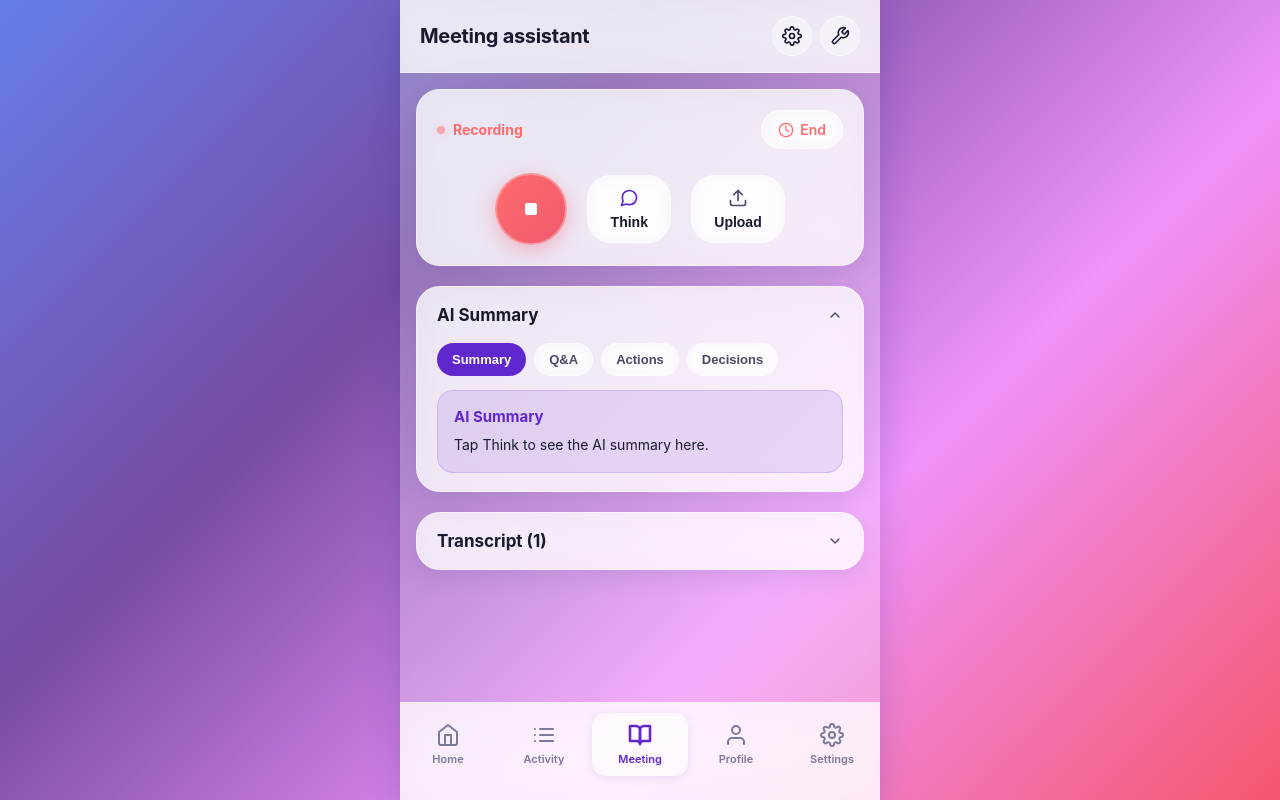
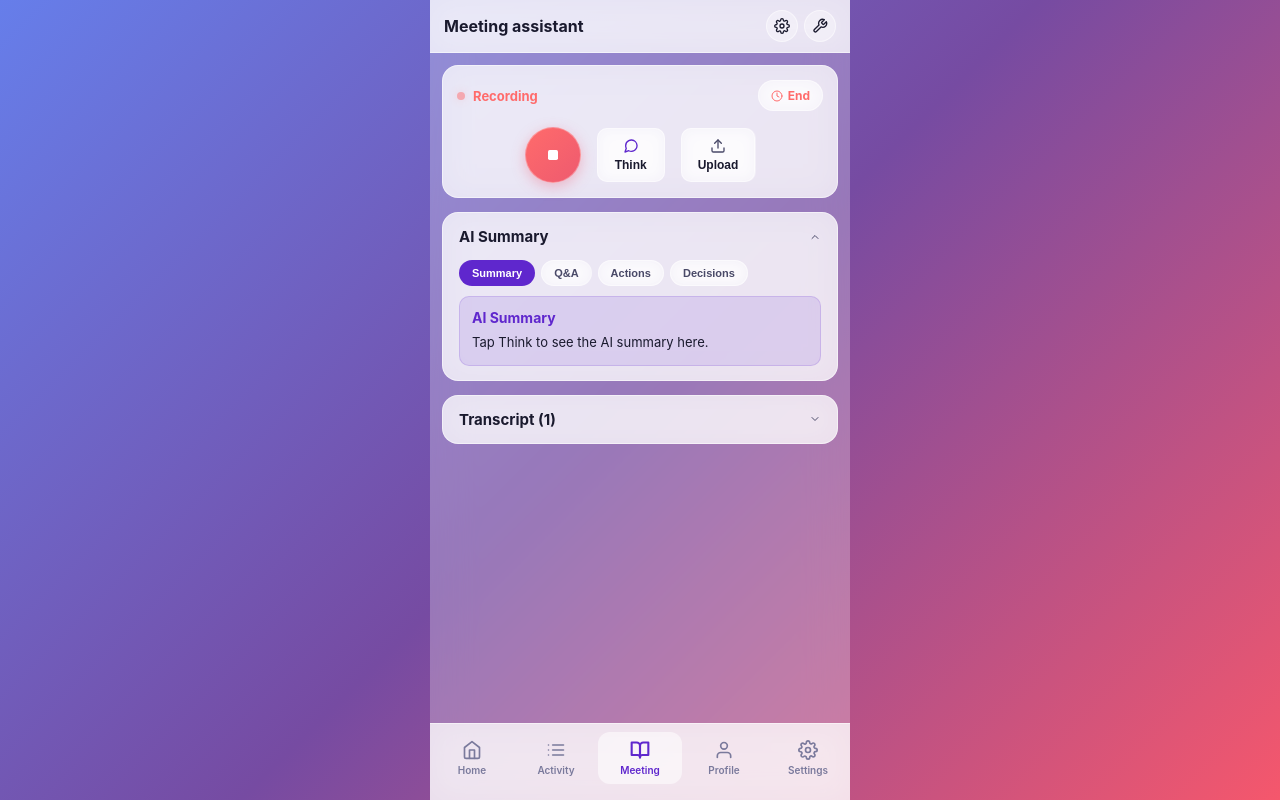
Before and after one commit to kannanjmc/interfaceai-assignment, a Flask app: page / in a window 1280 px wide. Run offline with Flask 3, Linux system fonts and the light colour scheme.

Commit message:
Make UI more compact and smaller

```diff
--- a/src/ui_app/static/css/style.css
+++ b/src/ui_app/static/css/style.css
@@ -10,8 +10,8 @@
     --accent-light: rgba(95, 39, 205, 0.12);
     --danger: #ff6b6b;
     --success: #1dd1a1;
-    --radius: 24px;
-    --radius-sm: 16px;
+    --radius: 16px;
+    --radius-sm: 10px;
     --radius-pill: 999px;
 }
 
@@ -24,7 +24,7 @@
 html, body {
     height: 100%;
     font-family: -apple-system, BlinkMacSystemFont, 'Segoe UI', Roboto, Helvetica, Arial, sans-serif;
-    background: linear-gradient(135deg, #667eea 0%, #764ba2 33%, #f093fb 66%, #f5576c 100%);
+    background: linear-gradient(135deg, #667eea 0%, #764ba2 50%, #f5576c 100%);
     background-attachment: fixed;
     color: var(--text-primary);
     overflow: hidden;
@@ -35,26 +35,25 @@ html, body {
     display: flex;
     flex-direction: column;
     height: 100vh;
-    max-width: 480px;
+    max-width: 420px;
     margin: 0 auto;
     background: rgba(255, 255, 255, 0.25);
     overflow: hidden;
     position: relative;
     backdrop-filter: blur(20px);
     -webkit-backdrop-filter: blur(20px);
-    box-shadow: 0 8px 32px 0 rgba(31, 38, 135, 0.2);
 }
 
 /* Icons */
 .icon {
-    width: 20px;
-    height: 20px;
+    width: 16px;
+    height: 16px;
     flex-shrink: 0;
 }
 
 .icon-sm {
-    width: 16px;
-    height: 16px;
+    width: 12px;
+    height: 12px;
     flex-shrink: 0;
 }
 
@@ -63,7 +62,7 @@ html, body {
     display: flex;
     align-items: center;
     justify-content: space-between;
-    padding: 16px 20px;
+    padding: 10px 14px;
     background: var(--glass);
     backdrop-filter: blur(16px);
     -webkit-backdrop-filter: blur(16px);
@@ -72,31 +71,29 @@ html, body {
 }
 
 .app-header h1 {
-    font-size: 20px;
+    font-size: 16px;
     font-weight: 700;
     color: var(--text-primary);
-    letter-spacing: -0.3px;
 }
 
 .header-actions {
     display: flex;
-    gap: 8px;
+    gap: 6px;
 }
 
 .icon-btn {
-    width: 40px;
-    height: 40px;
+    width: 32px;
+    height: 32px;
     border: none;
     border-radius: 50%;
-    background: rgba(255, 255, 255, 0.4);
+    background: rgba(255, 255, 255, 0.35);
     color: var(--text-primary);
     display: flex;
     align-items: center;
     justify-content: center;
     cursor: pointer;
-    transition: all 0.2s ease;
+    border: 1px solid var(--glass-border);
     padding: 0;
-    border: 1px solid var(--glass-border);
 }
 
 .icon-btn:active {
@@ -107,7 +104,7 @@ html, body {
 .main-content {
     flex: 1;
     overflow-y: auto;
-    padding: 16px;
+    padding: 12px;
     -webkit-overflow-scrolling: touch;
     min-height: 0;
 }
@@ -116,29 +113,21 @@ html, body {
     display: none;
 }
 
-/* Tabs */
-.tabs-container {
-    display: flex;
-    align-items: center;
-    justify-content: space-between;
-    margin-bottom: 20px;
-}
-
 /* Summary options chips */
 .summary-options {
     display: flex;
-    gap: 8px;
+    gap: 6px;
     flex-wrap: wrap;
-    margin-bottom: 14px;
+    margin-bottom: 10px;
 }
 
 .option-chip {
-    padding: 8px 14px;
+    padding: 6px 12px;
     border: 1px solid var(--glass-border);
     border-radius: var(--radius-pill);
     background: rgba(255, 255, 255, 0.35);
     color: var(--text-secondary);
-    font-size: 13px;
+    font-size: 11px;
     font-weight: 600;
     cursor: pointer;
     transition: all 0.2s ease;
@@ -156,44 +145,22 @@ html, body {
     transform: scale(0.96);
 }
 
-.end-session {
-    display: flex;
-    align-items: center;
-    gap: 6px;
-    padding: 10px 16px;
-    background: rgba(255, 255, 255, 0.4);
-    border: 1px solid var(--glass-border);
-    border-radius: var(--radius-pill);
-    font-size: 14px;
-    font-weight: 600;
-    color: var(--danger);
-    cursor: pointer;
-    transition: all 0.2s ease;
-    backdrop-filter: blur(10px);
-    -webkit-backdrop-filter: blur(10px);
-}
-
-.end-session:active {
-    background: rgba(255, 255, 255, 0.7);
-}
-
 /* Recording Section */
 .recording-section {
     background: var(--glass);
     border: 1px solid var(--glass-border);
     border-radius: var(--radius);
-    padding: 20px;
-    margin-bottom: 20px;
+    padding: 14px;
+    margin-bottom: 14px;
     backdrop-filter: blur(16px);
     -webkit-backdrop-filter: blur(16px);
-    box-shadow: 0 8px 24px rgba(31, 38, 135, 0.1);
 }
 
 .recording-header {
     display: flex;
     align-items: center;
     justify-content: space-between;
-    margin-bottom: 24px;
+    margin-bottom: 16px;
 }
 
 .recording-status {
@@ -208,7 +175,7 @@ html, body {
     background: var(--danger);
     border-radius: 50%;
     animation: pulse 1.5s infinite;
-    box-shadow: 0 0 12px rgba(255, 107, 107, 0.5);
+    box-shadow: 0 0 10px rgba(255, 107, 107, 0.4);
 }
 
 @keyframes pulse {
@@ -217,73 +184,89 @@ html, body {
 }
 
 .recording-text {
-    font-size: 14px;
+    font-size: 13px;
     font-weight: 700;
     color: var(--danger);
+}
+
+.end-session {
+    display: flex;
+    align-items: center;
+    gap: 5px;
+    padding: 7px 12px;
+    background: rgba(255, 255, 255, 0.4);
+    border: 1px solid var(--glass-border);
+    border-radius: var(--radius-pill);
+    font-size: 12px;
+    font-weight: 700;
+    color: var(--danger);
+    cursor: pointer;
+    backdrop-filter: blur(10px);
+    -webkit-backdrop-filter: blur(10px);
+}
+
+.end-session:active {
+    background: rgba(255, 255, 255, 0.7);
 }
 
 .recording-controls {
     display: flex;
     align-items: center;
     justify-content: center;
-    gap: 20px;
-    transition: all 0.3s ease;
+    gap: 16px;
 }
 
 .record-btn {
-    width: 72px;
-    height: 72px;
+    width: 56px;
+    height: 56px;
     border: none;
     border-radius: 50%;
     background: linear-gradient(135deg, #ff6b6b, #ee5a6f);
     color: white;
-    font-size: 24px;
     display: flex;
     align-items: center;
     justify-content: center;
     cursor: pointer;
-    transition: all 0.2s ease;
-    box-shadow: 0 6px 20px rgba(238, 90, 111, 0.35);
-    border: 2px solid rgba(255, 255, 255, 0.3);
+    box-shadow: 0 4px 14px rgba(238, 90, 111, 0.35);
+    border: 1px solid rgba(255, 255, 255, 0.3);
+    padding: 0;
 }
 
 .record-btn:active {
     transform: scale(0.96);
-    box-shadow: 0 3px 10px rgba(238, 90, 111, 0.35);
 }
 
 .record-btn .icon {
-    width: 24px;
-    height: 24px;
+    width: 20px;
+    height: 20px;
 }
 
 .action-btn {
     display: flex;
     flex-direction: column;
     align-items: center;
-    gap: 6px;
-    padding: 12px 22px;
+    gap: 4px;
+    padding: 9px 16px;
     border: 1px solid var(--glass-border);
-    border-radius: var(--radius);
-    background: rgba(255, 255, 255, 0.45);
+    border-radius: var(--radius-sm);
+    background: rgba(255, 255, 255, 0.4);
     color: var(--text-primary);
-    font-size: 14px;
+    font-size: 12px;
     font-weight: 600;
     cursor: pointer;
-    transition: all 0.2s ease;
-    min-width: 84px;
+    min-width: 68px;
     backdrop-filter: blur(8px);
     -webkit-backdrop-filter: blur(8px);
 }
 
 .action-btn:active {
-    background: rgba(255, 255, 255, 0.75);
-    transform: scale(0.97);
+    background: rgba(255, 255, 255, 0.7);
+    transform: scale(0.96);
 }
 
 .action-btn .icon {
-    width: 20px;
-    height: 20px;
+    width: 16px;
+    height: 16px;
     color: var(--text-secondary);
 }
 
@@ -297,10 +280,9 @@ html, body {
     background: var(--glass);
     border: 1px solid var(--glass-border);
     border-radius: var(--radius);
-    margin-bottom: 20px;
+    margin-bottom: 14px;
     backdrop-filter: blur(16px);
     -webkit-backdrop-filter: blur(16px);
-    box-shadow: 0 8px 24px rgba(31, 38, 135, 0.1);
     overflow: hidden;
 }
 
@@ -308,9 +290,8 @@ html, body {
     display: flex;
     align-items: center;
     justify-content: space-between;
-    padding: 18px 20px;
+    padding: 14px 16px;
     cursor: pointer;
-    transition: all 0.15s ease;
     border-radius: var(--radius);
 }
 
@@ -319,7 +300,7 @@ html, body {
 }
 
 .section-title {
-    font-size: 17px;
+    font-size: 15px;
     font-weight: 700;
     color: var(--text-primary);
 }
@@ -334,8 +315,7 @@ html, body {
 }
 
 .section-content {
-    padding: 0 20px 18px;
-    transition: all 0.3s ease;
+    padding: 0 16px 14px;
 }
 
 .section-content.collapsed {
@@ -346,18 +326,18 @@ html, body {
     background: var(--accent-light);
     border: 1px solid rgba(95, 39, 205, 0.15);
     border-radius: var(--radius-sm);
-    padding: 16px;
+    padding: 12px;
 }
 
 .summary-title {
-    font-size: 15px;
+    font-size: 14px;
     font-weight: 700;
     color: var(--accent);
-    margin-bottom: 8px;
+    margin-bottom: 6px;
 }
 
 .summary-text {
-    font-size: 14px;
+    font-size: 13px;
     line-height: 1.6;
     color: var(--text-primary);
 }
@@ -691,7 +665,7 @@ html, body {
     align-items: center;
     background: var(--glass);
     border-top: 1px solid var(--glass-border);
-    padding: 10px 0 24px;
+    padding: 8px 0 16px;
     margin-top: auto;
     z-index: 100;
     flex-shrink: 0;
@@ -704,25 +678,24 @@ html, body {
     flex-direction: column;
     align-items: center;
     justify-content: center;
-    gap: 4px;
-    padding: 10px 14px;
+    gap: 3px;
+    padding: 8px 12px;
     color: var(--text-muted);
     text-decoration: none;
-    font-size: 11px;
+    font-size: 10px;
     font-weight: 600;
-    transition: all 0.2s ease;
-    border-radius: 14px;
+    border-radius: 12px;
     flex: 1;
-    min-width: 56px;
+    min-width: 48px;
     text-align: center;
     -webkit-tap-highlight-color: transparent;
     cursor: pointer;
 }
 
 .nav-item .icon {
-    width: 24px;
-    height: 24px;
-    margin-bottom: 2px;
+    width: 20px;
+    height: 20px;
+    margin-bottom: 1px;
     stroke: currentColor;
     fill: none;
     pointer-events: none;
@@ -740,7 +713,6 @@ html, body {
 .nav-item.active {
     color: var(--accent);
     background: rgba(255, 255, 255, 0.55);
-    box-shadow: 0 2px 10px rgba(31, 38, 135, 0.1);
 }
 
 .nav-item.active .icon {
@@ -813,29 +784,9 @@ html, body {
     .activity-item,
     .bottom-nav,
     .toast,
-    .tabs,
     .end-session,
-    .action-btn {
+    .action-btn,
+    .option-chip {
         background: rgba(255, 255, 255, 0.9);
     }
 }
-
-@media (max-width: 360px) {
-    .recording-controls {
-        gap: 16px;
-    }
-
-    .action-btn {
-        padding: 12px 18px;
-        min-width: 78px;
-    }
-
-    .record-btn {
-        width: 64px;
-        height: 64px;
-    }
-
-    .nav-item {
-        padding: 10px 10px;
-    }
-}
```
Also changed, not shown: other parts of src/ui_app/static/css/style.css (+78 -85 lines).
